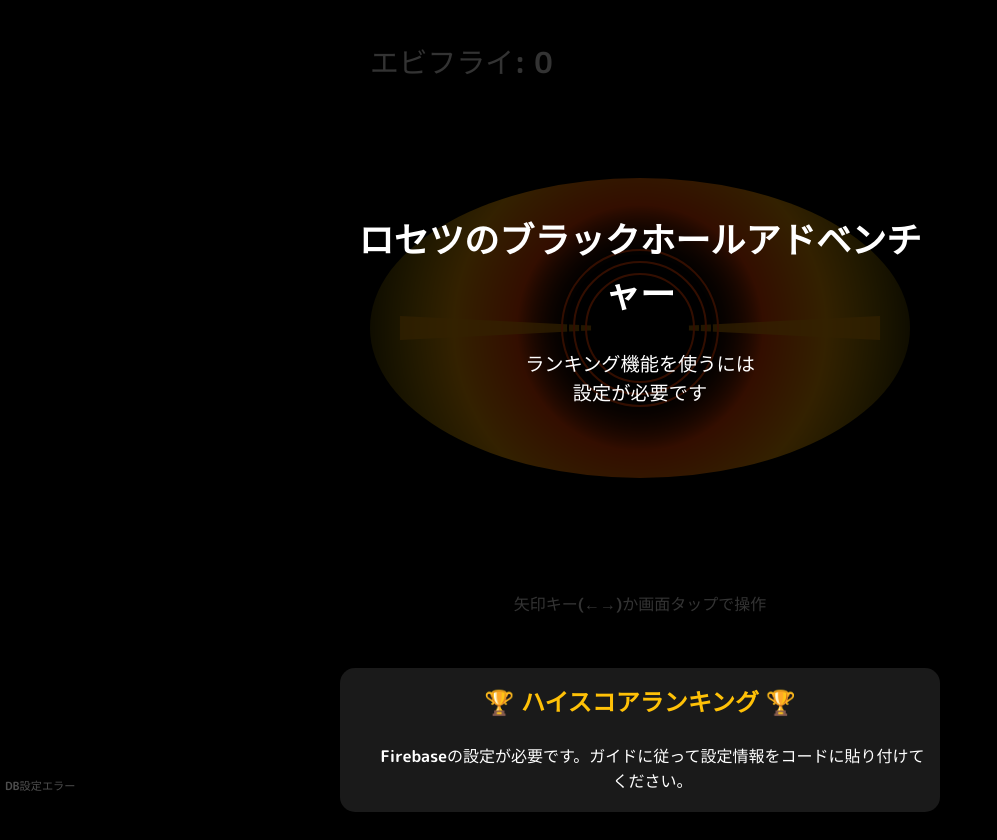
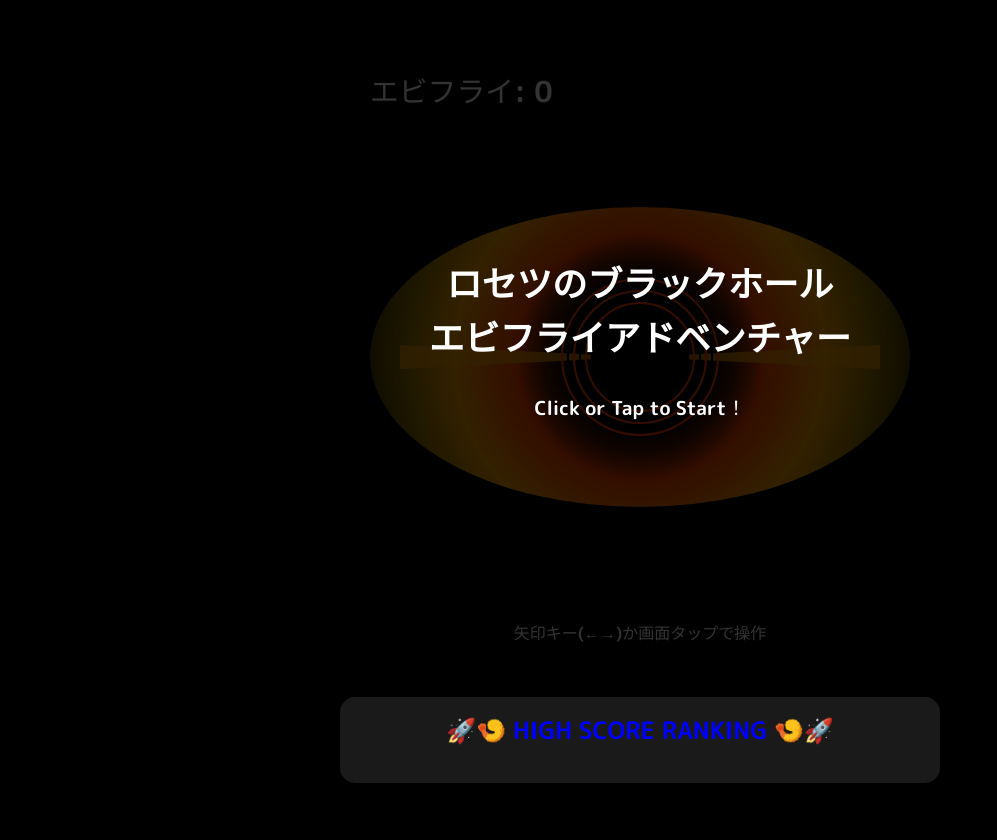
Before and after one commit to emkmr/rosetsu-game, a plain HTML site: page index.html in a window 1280 px wide. Shown: the whole page, without its empty margins (0-997 px from the left). Drawn offline with Linux system fonts and the light colour scheme; no server answers.

Commit message:
Add files via upload

```diff
--- a/index.html
+++ b/index.html
@@ -114,7 +114,7 @@
         }
         #leaderboard h2 {
             margin-top: 0;
-            color: #ffc107;
+            color: #0000ff;
             font-size: clamp(1.2rem, 4.5vmin, 1.5rem);
         }
         #leaderboard ol {
@@ -158,13 +158,13 @@
             </div>
 
             <div id="start-screen">
-                <h1>ロセツのブラックホールアドベンチャー</h1>
-                <p id="start-text">クリックまたはタップしてスタート！</p>
+                <h1>ロセツのブラックホール<br>エビフライアドベンチャー</h1>
+                <p id="start-text">Click or Tap to Start！</p>
                 <div id="final-score"></div>
             </div>
         </div>
         <div id="leaderboard">
-            <h2>🏆 ハイスコアランキング 🏆</h2>
+            <h2>🚀🍤 HIGH SCORE RANKING 🍤🚀</h2>
             <ol id="score-list"></ol>
         </div>
     </div>
@@ -176,16 +176,14 @@
         import { getFirestore, collection, addDoc, query, onSnapshot, serverTimestamp, orderBy, limit } from "https://www.gstatic.com/firebasejs/11.6.1/firebase-firestore.js";
 
         // --- Firebase 設定 ---
-        // ▼▼▼【重要】ここにあなた自身のFirebase設定を貼り付けてください！▼▼▼
         const firebaseConfig = {
-            apiKey: "YOUR_API_KEY",
-            authDomain: "YOUR_AUTH_DOMAIN",
-            projectId: "YOUR_PROJECT_ID",
-            storageBucket: "YOUR_STORAGE_BUCKET",
-            messagingSenderId: "YOUR_MESSAGING_SENDER_ID",
-            appId: "YOUR_APP_ID"
+            apiKey: "AIzaSyBDl5BYLTUbMQtuLqvXdlxpw1Ir0wX6NQg",
+            authDomain: "rosetsu-game.firebaseapp.com",
+            projectId: "rosetsu-game",
+            storageBucket: "rosetsu-game.firebasestorage.app",
+            messagingSenderId: "679751851017",
+            appId: "1:679751851017:web:57ea539491b2ac91162cd8"
         };
-        // ▲▲▲▲▲▲▲▲▲▲▲▲▲▲▲▲▲▲▲▲▲▲▲▲▲▲▲▲▲▲▲▲▲▲▲▲▲
 
         // --- DOM要素の取得 ---
         const canvas = document.getElementById('game-canvas');
@@ -215,7 +213,6 @@
         // --- Firebase 初期化 ---
         let db, auth, userId;
         try {
-            // Check if the user has replaced the placeholder config
             if (firebaseConfig.apiKey === "YOUR_API_KEY" || !firebaseConfig.apiKey) {
                 throw new Error("Firebase config is not set. Please follow the setup guide.");
             }
@@ -234,7 +231,6 @@
 
         } catch (error) {
             console.error(error.message);
-            // Display a user-friendly message on the screen
             scoreListEl.innerHTML = '<li>Firebaseの設定が必要です。ガイドに従って設定情報をコードに貼り付けてください。</li>';
             userIdDisplay.textContent = "DB設定エラー";
             startText.innerHTML = "ランキング機能を使うには<br>設定が必要です";
```
